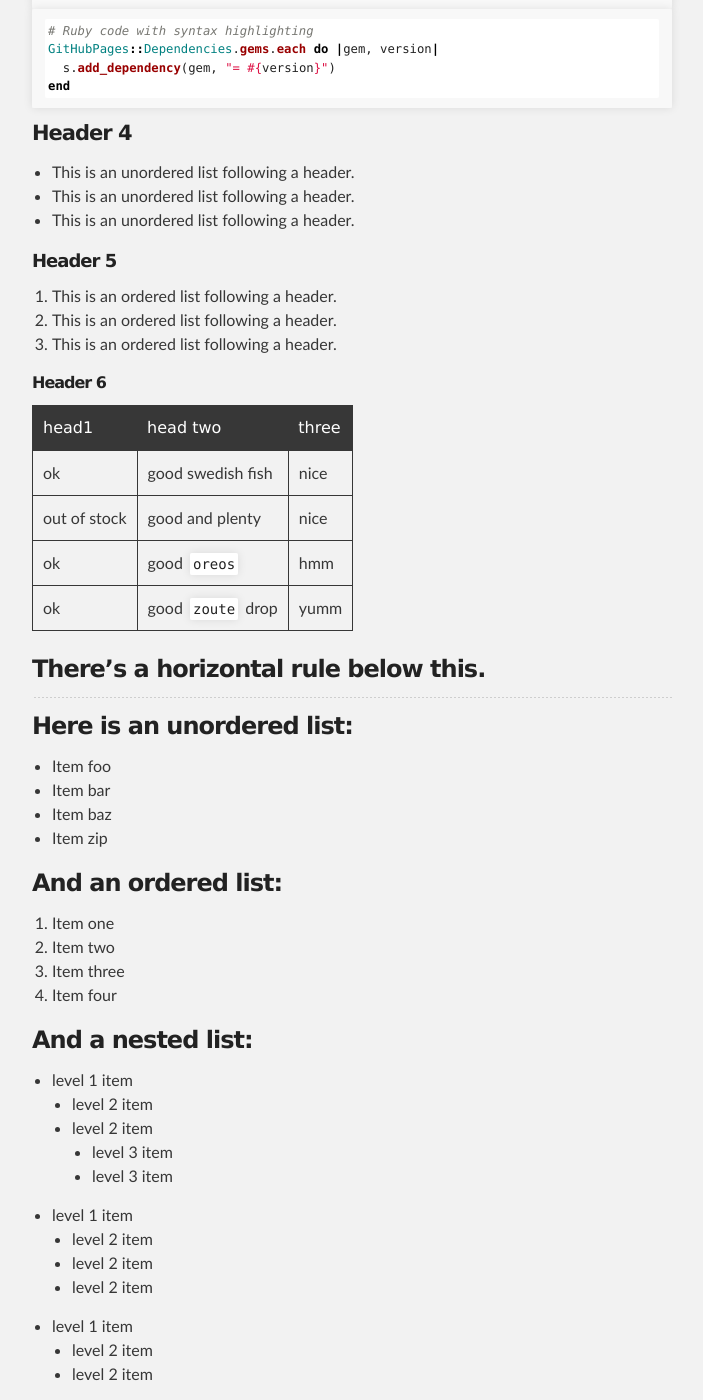
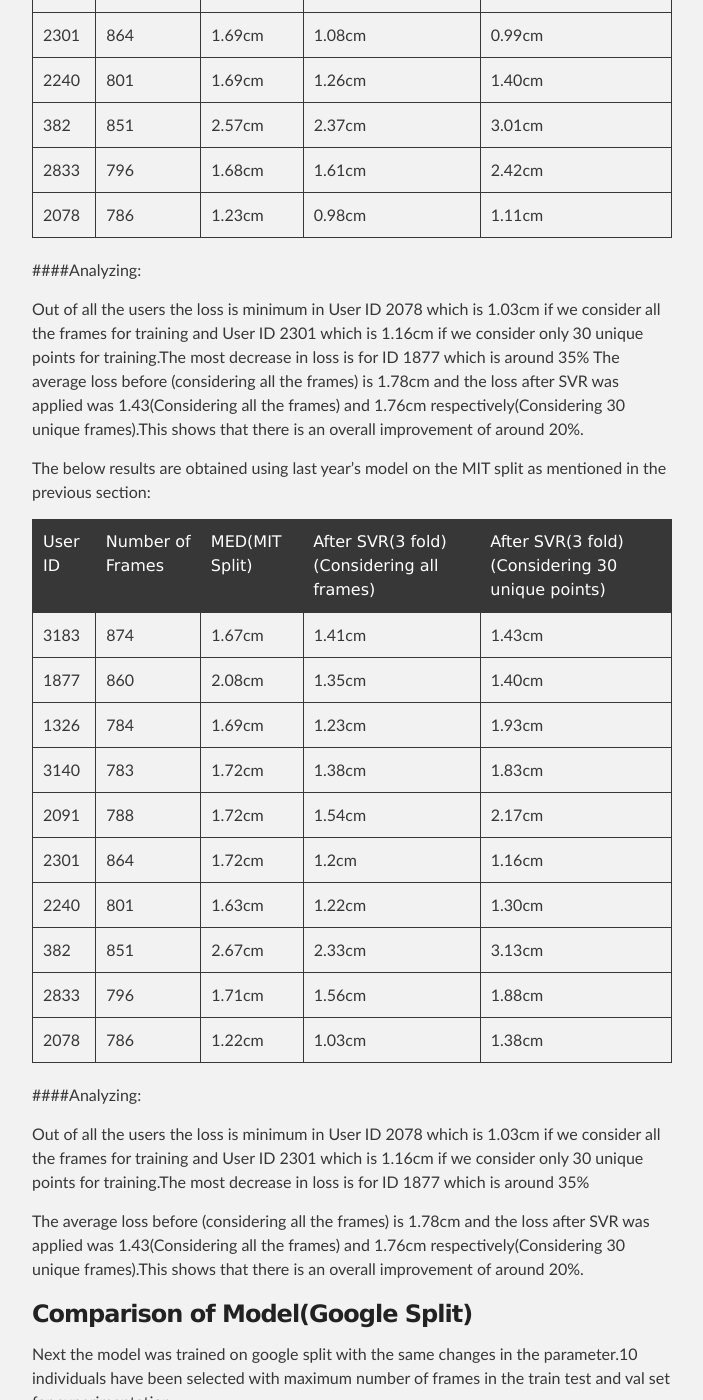
Before and after one commit to Abhinavvenkatadri/Eye-tracking-GSoC, a Jekyll site: the page built from docs/index.md, in a window 1280 px wide and 1400 px high, scrolled down 4804 px. Shown: the whole window, without its empty margins (288-991 px from the left). Built offline with Jekyll 4.4.1, drawn with Linux system fonts in a browser that asks for light colours; some of the changed text lies outside the part shown.

Commit message:
Update index.md

```diff
--- a/docs/index.md
+++ b/docs/index.md
@@ -123,8 +123,52 @@ For sweeping the parameters we consider:
 
 The Multiouput regressor's epsilon valui was sweeped between 0.1 and 100 to find the optimum value.For fitting the SVR the set is first randomly divided into 70:30 split.We then consider 3 fold cv while applying the grid search.Using this once the best parameter is obtained the results are obtained on the 30% of the data.
 
-The below results are obtained using this this year’s model on the MIT split as mentioned in the previous section:
+The below results are obtained using  this year’s model on the MIT split as mentioned in the previous section:
 
+| User ID | Number of Frames | MED(MIT Split) | After SVR(3 fold)(Considering all frames) | After SVR(3 fold)(Considering 30 unique points) |
+|---------|------------------|----------------|-------------------------------------------|-------------------------------------------------|
+| 3183    | 874              | 1.86cm         | 1.30cm                                    | 1.15cm                                          |
+| 1877    | 860              | 2.09cm         | 1.23cm                                    | 1.19cm                                          |
+| 1326    | 784              | 1.78cm         | 1.36cm                                    | 2.02cm                                          |
+| 3140    | 783              | 1.71cm         | 1.68cm                                    | 2.47cm                                          |
+| 2091    | 788              | 1.86cm         | 1.77cm                                    | 1.87cm                                          |
+| 2301    | 864              | 1.69cm         | 1.08cm                                    | 0.99cm                                          |
+| 2240    | 801              | 1.69cm         | 1.26cm                                    | 1.40cm                                          |
+| 382     | 851              | 2.57cm         | 2.37cm                                    | 3.01cm                                          |
+| 2833    | 796              | 1.68cm         | 1.61cm                                    | 2.42cm                                          |
+| 2078    | 786              | 1.23cm         | 0.98cm                                    | 1.11cm                                          |
+
+####Analyzing:
+
+Out of all the users the loss is minimum in User ID 2078 which is 1.03cm if we consider all the frames for training and User ID 2301 which is 1.16cm if we consider only 30 unique points for training.The most decrease in loss is for ID 1877 which is around 35%
+The average loss before (considering all the frames) is 1.78cm and the loss after SVR was applied was 1.43(Considering all the frames) and 1.76cm respectively(Considering 30 unique frames).This shows that there is an overall improvement of around 20%.
+
+The below results are obtained using  last year’s model on the MIT split as mentioned in the previous section:
+
+| User ID | Number of Frames | MED(MIT Split) | After SVR(3 fold)(Considering all frames) | After SVR(3 fold)(Considering 30 unique points) |
+|---------|------------------|----------------|-------------------------------------------|-------------------------------------------------|
+| 3183    | 874              | 1.67cm         | 1.41cm                                    | 1.43cm                                          |
+| 1877    | 860              | 2.08cm         | 1.35cm                                    | 1.40cm                                          |
+| 1326    | 784              | 1.69cm         | 1.23cm                                    | 1.93cm                                          |
+| 3140    | 783              | 1.72cm         | 1.38cm                                    | 1.83cm                                          |
+| 2091    | 788              | 1.72cm         | 1.54cm                                    | 2.17cm                                          |
+| 2301    | 864              | 1.72cm         | 1.2cm                                     | 1.16cm                                          |
+| 2240    | 801              | 1.63cm         | 1.22cm                                    | 1.30cm                                          |
+| 382     | 851              | 2.67cm         | 2.33cm                                    | 3.13cm                                          |
+| 2833    | 796              | 1.71cm         | 1.56cm                                    | 1.88cm                                          |
+| 2078    | 786              | 1.22cm         | 1.03cm                                    | 1.38cm                                          |
+
+####Analyzing:
+
+Out of all the users the loss is minimum in User ID 2078 which is 1.03cm if we consider all the frames for training and User ID 2301 which is 1.16cm if we consider only 30 unique points for training.The most decrease in loss is for ID 1877 which is around 35%
+
+The average loss before (considering all the frames) is 1.78cm and the loss after SVR was applied was 1.43(Considering all the frames) and 1.76cm respectively(Considering 30 unique frames).This shows that there is an overall improvement of around 20%.
+
+### Comparison of Model(Google Split)
+
+Next the model was trained on google split with the same changes in the parameter.10 individuals have been selected with maximum number of frames in the train test and val set for experimentation.
+
+The results after comparing with previous year’s model is mentioned below.
 
 ## Header 2
 
```
